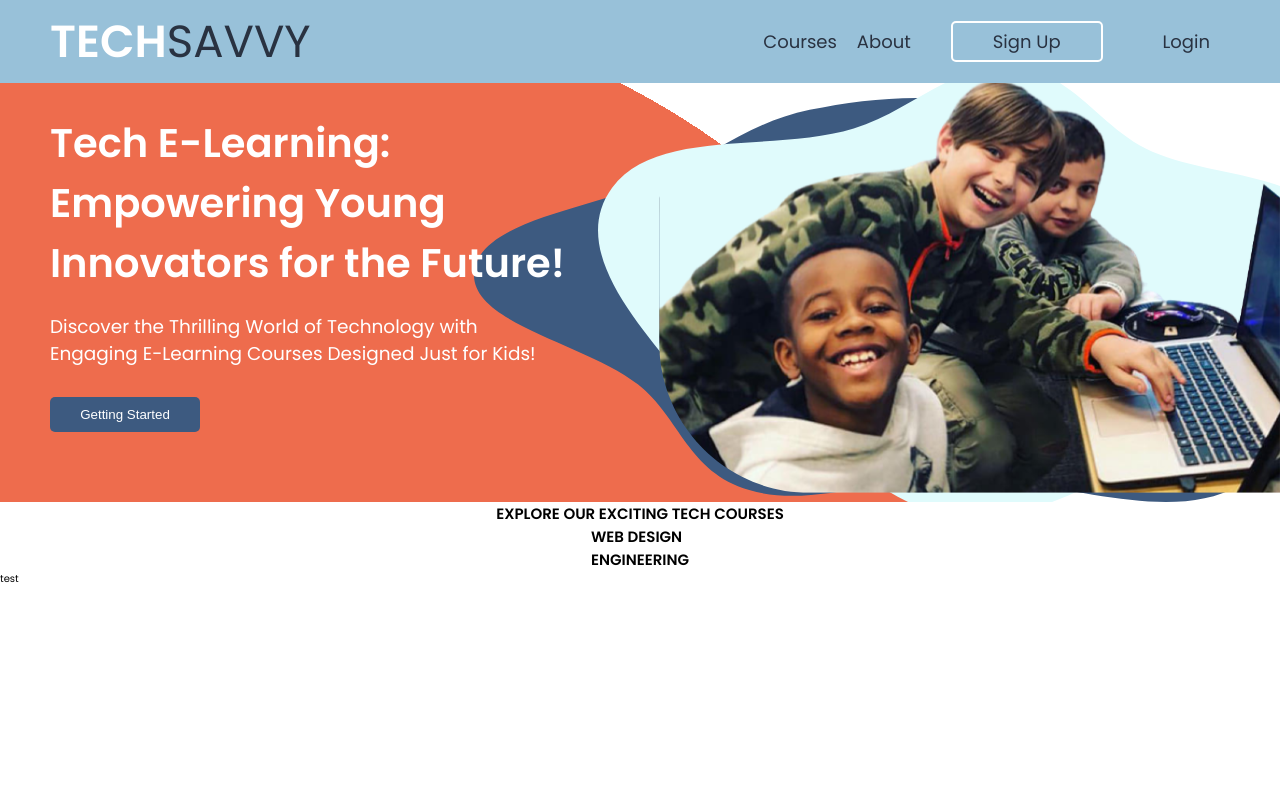
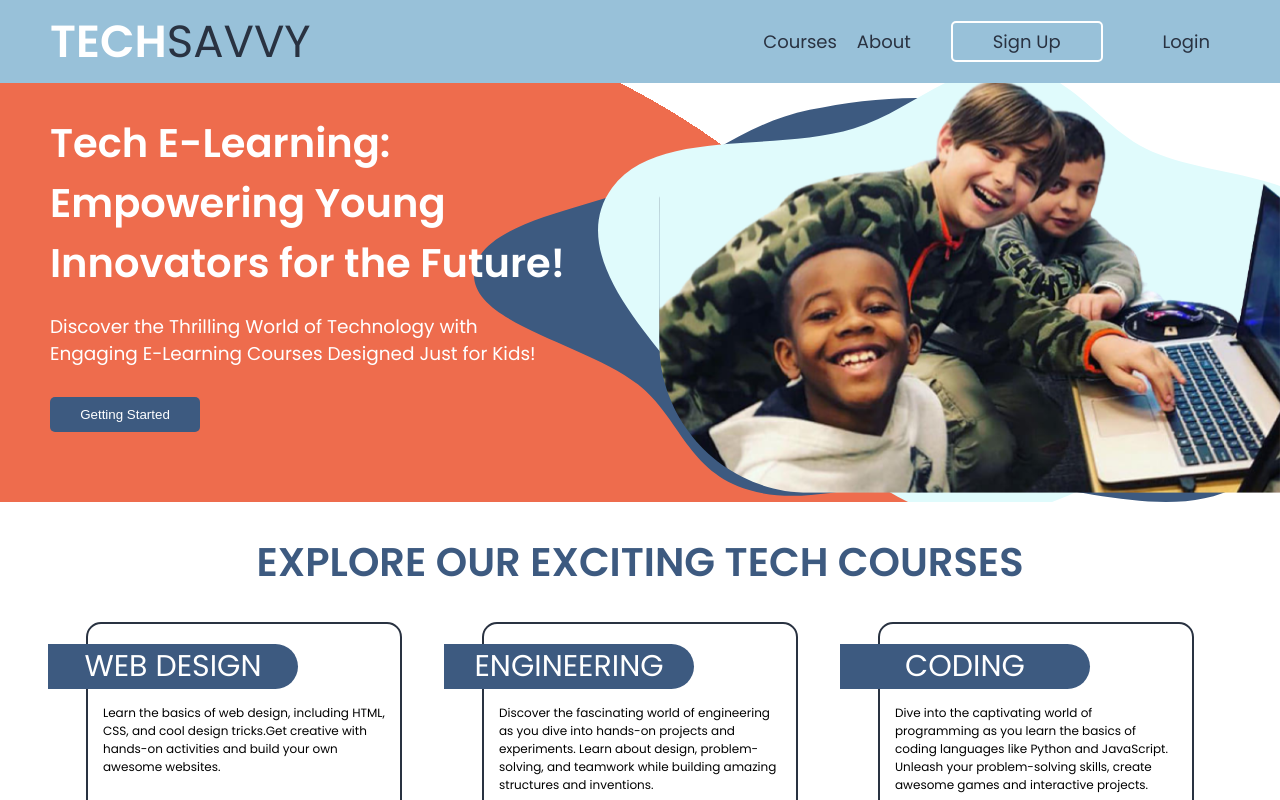
Before and after one commit to TechSavvy-Learn/tech-savvy, a SvelteKit app: page / in a window 1280 px wide. Shown: the top 800 px of the page. Built offline with nearby package versions, Linux system fonts and the light colour scheme.

Commit message:
wip/landing: finished topic layout and desktop design

```diff
--- a/public/css/style.css
+++ b/public/css/style.css
@@ -73,6 +73,10 @@ html, body {
 
 .flex.grow-1 {
     flex-grow: 1;
+}
+
+.flex.wrap {
+    flex-wrap: wrap;
 }
 
 .flex.align-space-between {
@@ -180,13 +184,41 @@ nav a {
 }
 
 .landing-explore {
-    display: flex;
-    flex-direction: column;
-    justify-content: center;
-    align-items: center;
+    padding: 3rem;
+    gap: 3rem;
+}
+
+.landing-explore h1 {
+    font-size: 4rem;
+    color: var(--gray-blue);
+}
+
+.topics {
+    max-width: 120rem;
+    gap: 8rem;
 }
 
 .topics > .topic {
-    height: clamp(20rem, 100%, 25rem);
-    width: clamp(25rem, 100%, 30rem);
+    position: relative;
+    height: 20rem;
+    padding: 8rem 1.5rem;
+    border: 2px solid var(--dark-gray-blue);
+    border-radius: 1.5rem;
+    flex-basis: calc(33% - 8rem);
 }
+
+.topics > .topic p {
+    font-size: 1.2rem;
+}
+
+.topics > .topic h2 {
+    position: absolute;
+    width: 25rem;
+    top: 2rem;
+    left: -4rem;
+    font-size: 3rem;
+    font-weight: 400;
+    border-radius: 0 3rem 3rem 0;
+    color: var(--white-col);
+    background-color: var(--gray-blue);
+}
--- a/src/routes/+page.svelte
+++ b/src/routes/+page.svelte
@@ -33,18 +33,15 @@
         <p>Discover the Thrilling World of Technology with Engaging E-Learning Courses Designed Just for Kids!</p>
         <button class="borderless">Getting Started</button>
     </section>
-    <section class="landing-explore">
-        <h2>EXPLORE OUR EXCITING TECH COURSES</h2>
-        <div class="topics">
-            <div class="topic">
-                <h1>WEB DESIGN</h1>
-                <p></p>
-            </div>
-            <div class="topic">
-                <h1>ENGINEERING</h1>
-                <p></p>
-            </div>
-
+    <section class="landing-explore flex column align-center justify-center">
+        <h1>EXPLORE OUR EXCITING TECH COURSES</h1>
+        <div class="topics flex wrap justify-center">
+            {#each TOPICS as topic}
+                <div class="topic">
+                    <h2 class="text-center">{topic.title}</h2>
+                    <p>{topic.description}</p>
+                </div>
+            {/each}
         </div>
     </section>
     <section class="landing-about">
```
